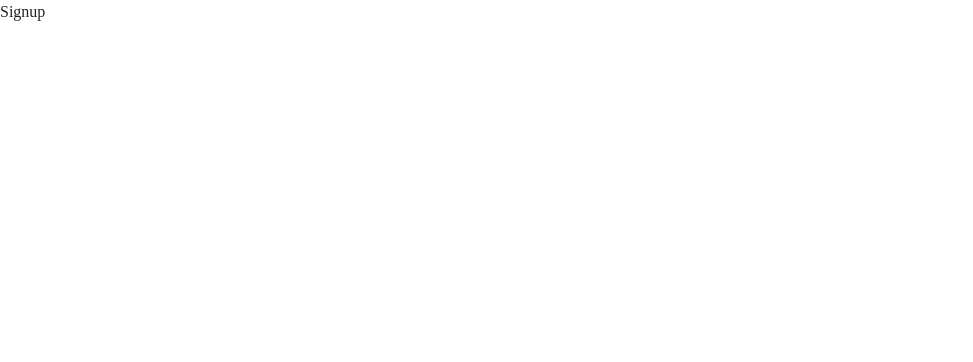
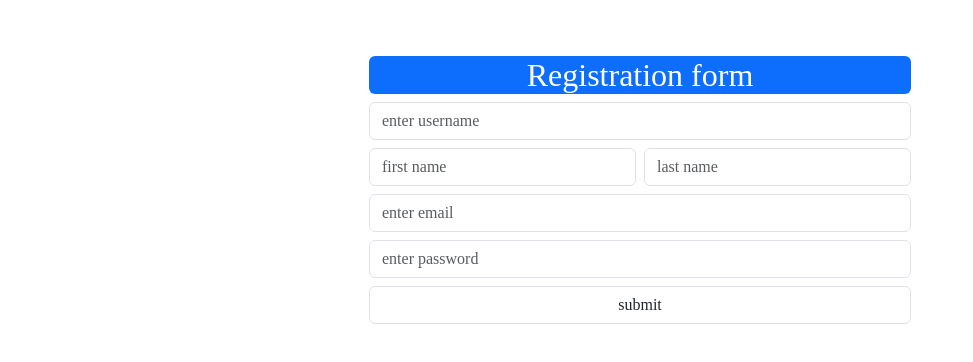
Before and after one commit to Dp20703/StockTally, a React (Create React App) app in the folder Frontend/: page /signup in a window 1280 px wide. Shown: the top 362 px of the page, without its empty margins (0-973 px from the left). Built offline with nearby package versions, Linux system fonts and the light colour scheme.

Commit message:
add authentication pages: implement Login and Signup components with form handling and validation; add Profile component; integrate axios and react-toastify for API calls and notifications

```diff
--- a/Frontend/package.json
+++ b/Frontend/package.json
@@ -7,12 +7,14 @@
     "@testing-library/jest-dom": "^6.6.3",
     "@testing-library/react": "^16.3.0",
     "@testing-library/user-event": "^13.5.0",
+    "axios": "^1.9.0",
     "bootstrap": "^5.3.5",
     "react": "^19.1.0",
     "react-bootstrap": "^2.10.9",
     "react-dom": "^19.1.0",
     "react-router-dom": "^7.5.3",
     "react-scripts": "5.0.1",
+    "react-toastify": "^11.0.5",
     "web-vitals": "^2.1.4"
   },
   "scripts": {
--- a/Frontend/src/App.js
+++ b/Frontend/src/App.js
@@ -3,16 +3,22 @@ import { BrowserRouter, Route, Routes } from 'react-router-dom'
 import Home from './Pages/Home';
 import Login from './Pages/Login';
 import Signup from './Pages/Signup';
+import Profile from './Pages/Profile';
+import { ToastContainer } from 'react-toastify'
 
 const App = () => {
   return (
+    <>
+      <ToastContainer />
       <BrowserRouter>
         <Routes>
           <Route path='/' element={<Home />} />
           <Route path='/login' element={<Login />} />
           <Route path='/signup' element={<Signup />} />
+          <Route path='/profile' element={<Profile />} />
         </Routes>
       </BrowserRouter>
+    </>
   );
 }
 
--- a/Frontend/src/Pages/Login.js
+++ b/Frontend/src/Pages/Login.js
@@ -1,9 +1,70 @@
-import React from 'react'
+import React, { useState } from 'react'
+import axios from 'axios'
+import { toast } from 'react-toastify';
+import { useNavigate } from 'react-router-dom';
 
 const Login = () => {
+  const navigate = useNavigate();
+  const [data, setData] = useState({
+    email: '',
+    password: '',
+  });
+
+  const handleChange = (e) => {
+    const { name, value } = e.target;
+    if (name === 'firstName' || name === 'lastName') {
+      setData({
+        ...data, fullName: {
+          ...data.fullName, [name]: value
+        }
+      })
+    }
+    else {
+      setData({ ...data, [name]: value })
+      console.log("Data :", data);
+    }
+  }
+  const submitHandler = async (e) => {
+    e.preventDefault();
+    try {
+      const newUser = await axios.post(`${process.env.REACT_APP_BACKEND_URL}/users/login`, data);
+      toast.success("Login successfully", {
+        position: "top-right",
+        autoClose: 1000,
+        onClose: () => {
+          navigate('/profile')
+        }
+      })
+      console.log("newUser:", newUser);
+
+    } catch (error) {
+      console.log("Error while login:", error);
+      toast.error("Login Failed", {
+        position: "top-right",
+        autoClose: 1500,
+      });
+      setData({
+        email: "",
+        password: "",
+      });
+    }
+
+  }
   return (
-    <div>Login</div>
+    <div className='container vh-100'>
+
+      <div className='d-flex justify-content-center align-content-center flex-column  w-50  p-2 mt-5 m-auto'>
+        <form>
+          <h1 className='rounded text-center text-bg-primary fs-2'>Login form</h1>
+          <input type="email" value={data.email} name='email' onChange={handleChange} className="form-control mb-2" placeholder='enter email' />
+          <input type="password" value={data.password} name='password' onChange={handleChange} className="form-control mb-2" placeholder='enter password' />
+          <input type="submit" onClick={submitHandler} value="submit" className='form-control' />
+        </form>
+      </div>
+    </div>
+
   )
 }
 
+
 export default Login
--- /dev/null
+++ b/Frontend/src/Pages/Profile.js
@@ -0,0 +1,9 @@
+import React from 'react'
+
+const Profile = () => {
+    return (
+        <div>Profile</div>
+    )
+}
+
+export default Profile
--- a/Frontend/src/Pages/Signup.js
+++ b/Frontend/src/Pages/Signup.js
@@ -1,9 +1,95 @@
-import React from 'react'
+import React, { useState } from 'react'
+import axios from 'axios'
+import { toast } from 'react-toastify';
+import { useNavigate } from 'react-router-dom';
 
 const Signup = () => {
-  return (
-    <div>Signup</div>
-  )
+    const navigate = useNavigate();
+    const [data, setData] = useState({
+        userName: '',
+        fullName: {
+            firstName: '',
+            lastName: '',
+        },
+        email: '',
+        password: '',
+    });
+
+    const handleChange = (e) => {
+        const { name, value } = e.target;
+        if (name === 'firstName' || name === 'lastName') {
+            setData({
+                ...data, fullName: {
+                    ...data.fullName, [name]: value
+                }
+            })
+        }
+        else {
+            setData({ ...data, [name]: value })
+            console.log("Data :", data);
+        }
+    }
+    const submitHandler = async (e) => {
+        e.preventDefault();
+        try {
+            const newUser = await axios.post(`${process.env.REACT_APP_BACKEND_URL}/users/register`, data);
+            toast.success("Registration successfully", {
+                position: "top-right",
+                autoClose: 1000,
+                onClose: () => {
+                    navigate('/login')
+                }
+            })
+            console.log("newUser:", newUser);
+
+        } catch (error) {
+            if (error.response) {
+                if (error.response.status === 400) {
+                    toast.error("Please fill in all required fields.");
+                } else if (error.response.status === 409) {
+                    toast.error("Email already exists. Try another.");
+                } else {
+                    toast.error("An unexpected error occurred. Try again later.");
+                }
+            }
+            console.log("Error while registration:", error);
+            toast.error("Registration Failed", {
+                position: "top-right",
+                autoClose: 1500,
+            });
+            setData({
+                userName: '',
+                fullName: {
+                    firstName: '',
+                    lastName: ""
+                },
+                email: "",
+                password: "",
+            });
+        }
+
+    }
+    return (
+        <div className='container vh-100'>
+
+            <div className='d-flex justify-content-center align-content-center flex-column  w-50  p-2 mt-5 m-auto'>
+                <form>
+                    <h1 className='rounded text-center text-bg-primary fs-2'>Registration form</h1>
+
+                <input type="text" name="userName" className="form-control mb-2" placeholder="enter username" value={data.userName} onChange={handleChange} />
+                    <div className="fullName d-flex gap-2 form-group mb-2">
+                        <input type="text" name="firstName" value={data.fullName.firstName} onChange={handleChange} className="form-control" placeholder="first name" />
+                        <input type="text" name="lastName" value={data.fullName.lastName} onChange={handleChange} className="form-control" placeholder="last name" />
+                    </div>
+                    <input type="email" value={data.email} name='email' onChange={handleChange} className="form-control mb-2" placeholder='enter email' />
+                    <input type="password" value={data.password} name='password' onChange={handleChange} className="form-control mb-2" placeholder='enter password' />
+                    <input type="submit" onClick={submitHandler} value="submit" className='form-control' />
+                </form>
+            </div>
+        </div>
+
+    )
 }
 
+
 export default Signup
```
Also changed, not shown: 1 other file (tests, documents, lock files or other folders). Lines whose indentation alone changed are shown as unchanged.
